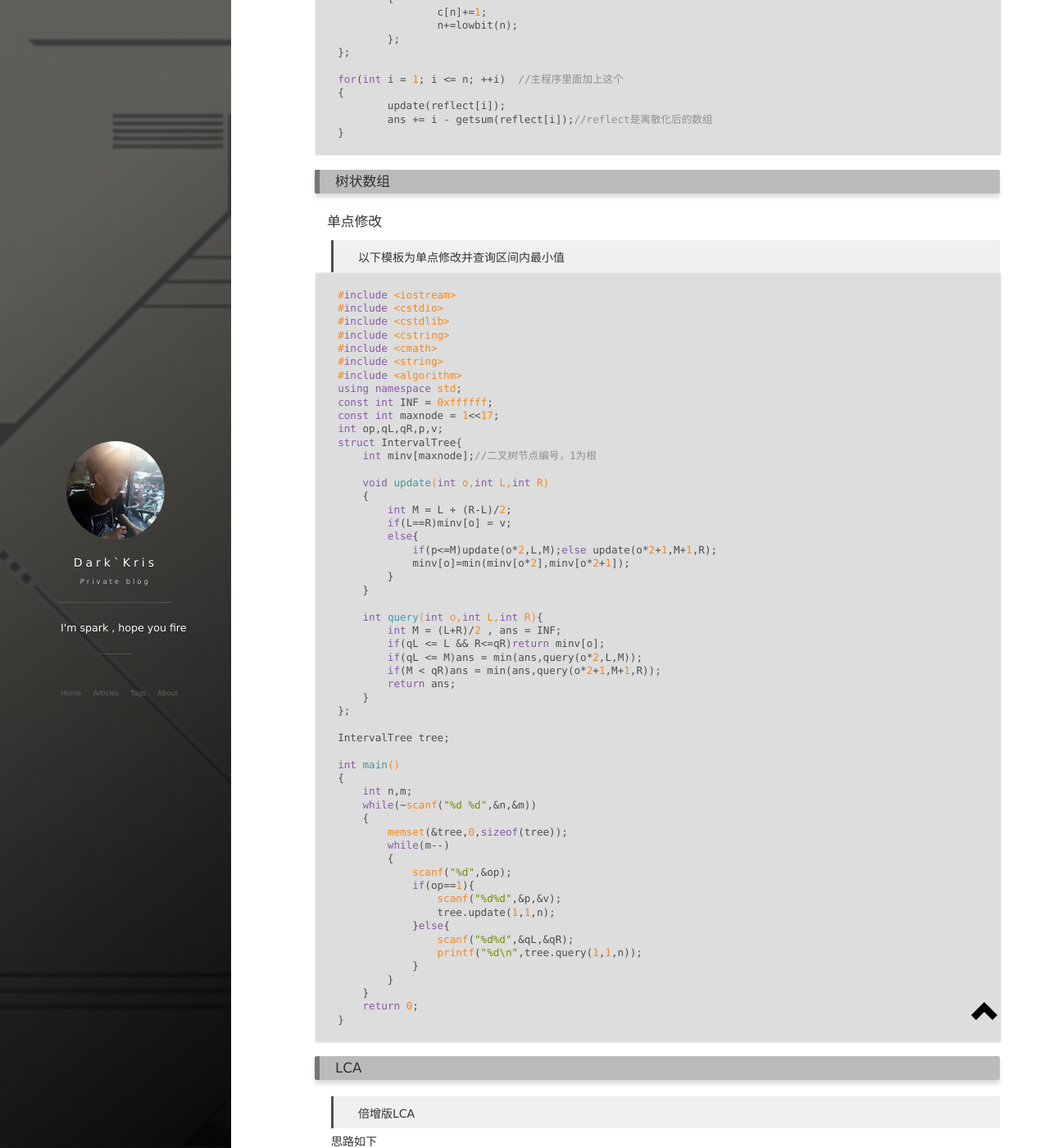
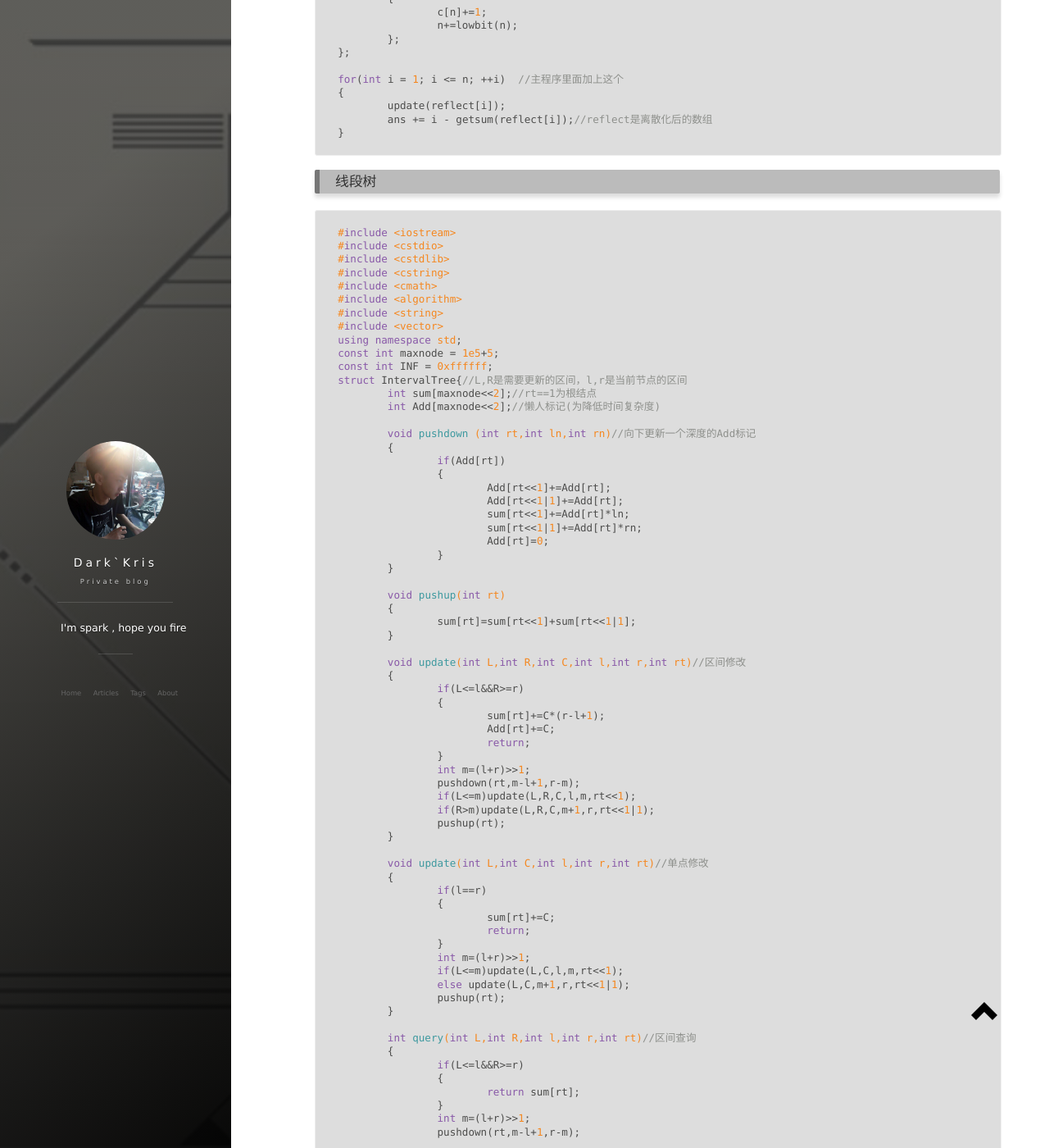
Before and after one commit to DeAntiWang/deantiwang.github.io, a Jekyll site: the page built from _posts/2018-03-31-C++算法及数据结构模板.md, in a window 1280 px wide and 1400 px high, scrolled down 25525 px. Shown: the whole window at 82% size. Built offline with Jekyll 4.4.1, drawn with Linux system fonts in a browser that asks for light colours; nearby versions of some CDN libraries; formulas are drawn with MathJax 3; comment, search, counter and statistics services are not loaded; some of the changed text lies outside the part shown.

Commit message:
更新线段树部分模板

````diff
--- a/_posts/2018-03-31-C++算法及数据结构模板.md
+++ b/_posts/2018-03-31-C++算法及数据结构模板.md
@@ -101,7 +101,7 @@ tag: 算法及数据结构
 > 		* [传递闭包](#传递闭包)
 > 		* [并查集](#并查集)
 > 		* [树状数组](#树状数组)
-> 		* [树状数组](#树状数组)
+> 		* [线段树](#线段树)
 > 			* [单点修改](#单点修改)
 > 		* [LCA](#lca)
 > 	* [动态规划](#动态规划)
@@ -1419,11 +1419,7 @@ for(int i = 1; i <= n; ++i)  //主程序里面加上这个
 }
 ```
 
-### 树状数组
-
-#### 单点修改
-
-> 以下模板为单点修改并查询区间内最小值
+### 线段树
 
 ```c++
 #include <iostream>
@@ -1431,55 +1427,105 @@ for(int i = 1; i <= n; ++i)  //主程序里面加上这个
 #include <cstdlib>
 #include <cstring>
 #include <cmath>
+#include <algorithm>
 #include <string>
-#include <algorithm>
+#include <vector>
 using namespace std;
+const int maxnode = 1e5+5;
 const int INF = 0xffffff;
-const int maxnode = 1<<17;
-int op,qL,qR,p,v;
-struct IntervalTree{
-    int minv[maxnode];//二叉树节点编号，1为根
-
-    void update(int o,int L,int R)
-    {
-        int M = L + (R-L)/2;
-        if(L==R)minv[o] = v;
-        else{
-            if(p<=M)update(o*2,L,M);else update(o*2+1,M+1,R);
-            minv[o]=min(minv[o*2],minv[o*2+1]);
-        }
-    }
-
-    int query(int o,int L,int R){
-        int M = (L+R)/2 , ans = INF;
-        if(qL <= L && R<=qR)return minv[o];
-        if(qL <= M)ans = min(ans,query(o*2,L,M));
-        if(M < qR)ans = min(ans,query(o*2+1,M+1,R));
-        return ans;
-    }
+struct IntervalTree{//L,R是需要更新的区间，l,r是当前节点的区间
+	int sum[maxnode<<2];//rt==1为根结点
+	int Add[maxnode<<2];//懒人标记(为降低时间复杂度)
+
+	void pushdown (int rt,int ln,int rn)//向下更新一个深度的Add标记
+	{
+		if(Add[rt])
+		{
+			Add[rt<<1]+=Add[rt];
+			Add[rt<<1|1]+=Add[rt];
+			sum[rt<<1]+=Add[rt]*ln;
+			sum[rt<<1|1]+=Add[rt]*rn;
+			Add[rt]=0;
+		}
+	}
+
+	void pushup(int rt)
+	{
+		sum[rt]=sum[rt<<1]+sum[rt<<1|1];
+	}
+
+	void update(int L,int R,int C,int l,int r,int rt)//区间修改
+	{
+		if(L<=l&&R>=r)
+		{
+			sum[rt]+=C*(r-l+1);
+			Add[rt]+=C;
+			return;
+		}
+		int m=(l+r)>>1;
+		pushdown(rt,m-l+1,r-m);
+		if(L<=m)update(L,R,C,l,m,rt<<1);
+		if(R>m)update(L,R,C,m+1,r,rt<<1|1);
+		pushup(rt);
+	}
+
+	void update(int L,int C,int l,int r,int rt)//单点修改
+	{
+		if(l==r)
+		{
+			sum[rt]+=C;
+			return;
+		}
+		int m=(l+r)>>1;
+		if(L<=m)update(L,C,l,m,rt<<1);
+		else update(L,C,m+1,r,rt<<1|1);
+		pushup(rt);
+	}
+
+	int query(int L,int R,int l,int r,int rt)//区间查询
+	{
+		if(L<=l&&R>=r)
+		{
+			return sum[rt];
+		}
+		int m=(l+r)>>1;
+		pushdown(rt,m-l+1,r-m);
+
+		int ans=0;
+		if(L<=m)ans+=query(L,R,l,m,rt<<1);
+		if(R>m)ans+=query(L,R,m+1,r,rt<<1|1);
+		return ans;
+	}
 };
 
 IntervalTree tree;
 
 int main()
 {
-    int n,m;
-    while(~scanf("%d %d",&n,&m))
-    {
-        memset(&tree,0,sizeof(tree));
-        while(m--)
-        {
-            scanf("%d",&op);
-            if(op==1){
-                scanf("%d%d",&p,&v);
-                tree.update(1,1,n);
-            }else{
-                scanf("%d%d",&qL,&qR);
-                printf("%d\n",tree.query(1,1,n));
-            }
-        }
-    }
-    return 0;
+	int n,m;
+	while(~scanf("%d %d",&n,&m))
+	{
+		int x,y,k,opt;
+		for(int i=1;i<=n;i++)
+		{
+			scanf("%d",&x);
+			tree.update(i,x,1,n,1);
+		}
+
+		for(int i=1;i<=m;i++)
+		{
+			scanf("%d",&opt);
+			if(opt==1)
+			{
+				scanf("%d %d %d",&x,&y,&k);
+				tree.update(x,y,k,1,n,1);
+			}else{
+				scanf("%d %d",&x,&y);
+				printf("%d\n",tree.query(x,y,1,n,1));
+			}
+		}
+	}
+	return 0;
 }
 ```
 
````
